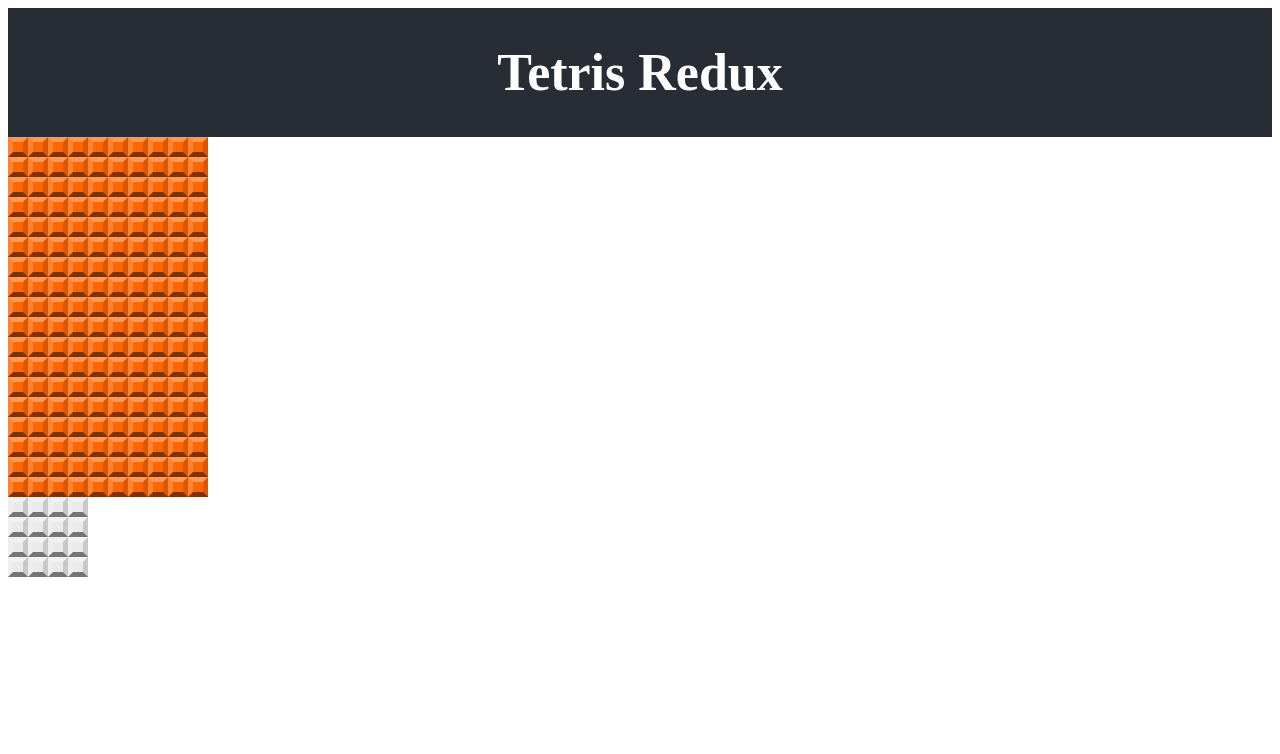
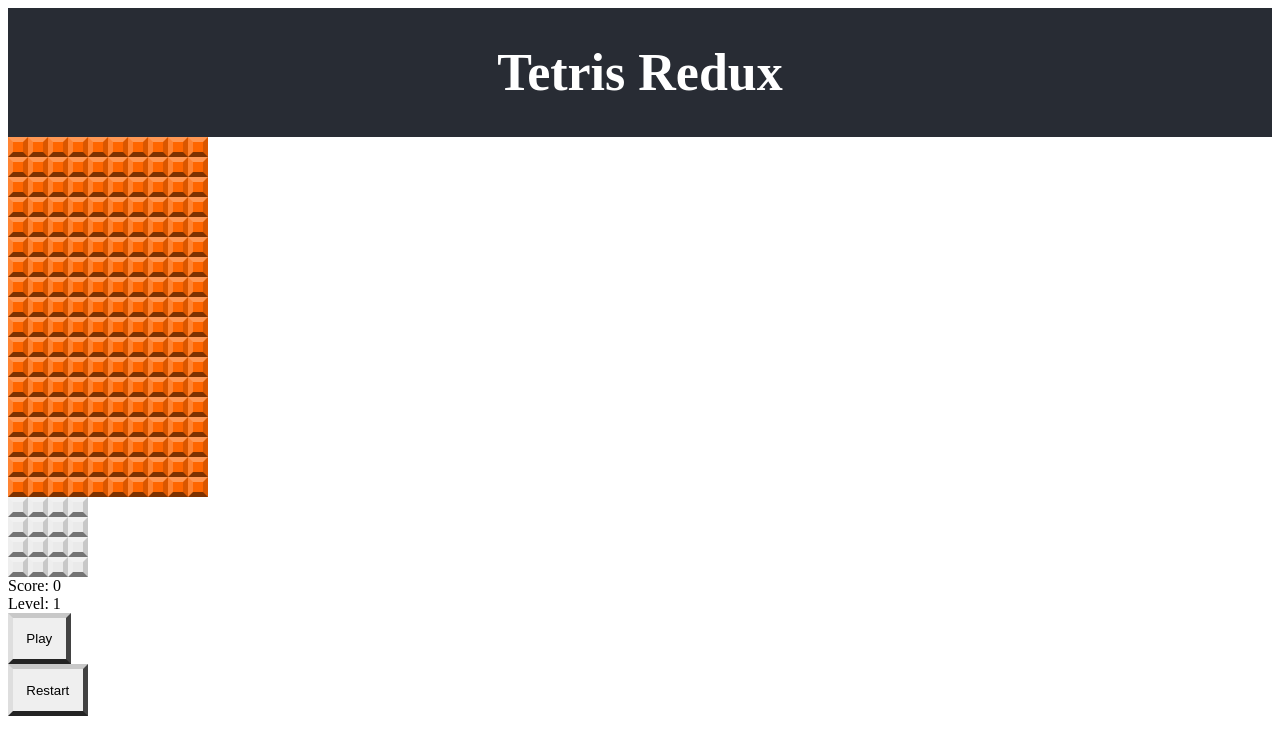
Before and after one commit to lougoncharenko/ACS-3330-color-challenge, a React (Create React App) app: page / in a window 1280 px wide. Shown: the top 754 px of the page. Built offline with nearby package versions, Linux system fonts and the light colour scheme.

Commit message:
Added initial score board

```diff
--- a/src/App.js
+++ b/src/App.js
@@ -4,6 +4,7 @@
 import GridSquare from './components/GridSquare/GridSquare'
 import GridBoard from './components/GridBoard/GridBoard';
 import NextBlock from './components/NextBlock/NextBlock';
+import ScoreBoard from './components/ScoreBoard/ScoreBoard';
 
 function App() {
   return (
@@ -13,6 +14,7 @@
       </header>
       <GridBoard />
       <NextBlock />
+      <ScoreBoard />
     </div>
   );
 }
--- /dev/null
+++ b/src/components/ScoreBoard/ScoreBoard.css
@@ -0,0 +1,9 @@
+.score-board-button {
+    display: block;
+    padding: 1em;
+    border-width: 5px;
+    border-top-color: var(--button-color-t);
+    border-left-color: var(--button-color-l);
+    border-right-color: var(--button-color-r);
+    border-bottom-color: var(--button-color-b);
+  }
--- /dev/null
+++ b/src/components/ScoreBoard/ScoreBoard.js
@@ -0,0 +1,17 @@
+import React from 'react'
+import './ScoreBoard.css'
+
+export default function ScoreBoard() {
+  return (
+    <div className="score-board">
+      <div>Score: 0</div>
+      <div>Level: 1</div>
+      <button className="score-board-button" onClick={(e) => {
+        // ...
+      }}>Play</button>
+      <button className="score-board-button" onClick={(e) => {
+        // ...
+      }}>Restart</button>
+    </div>
+  )
+}
```
